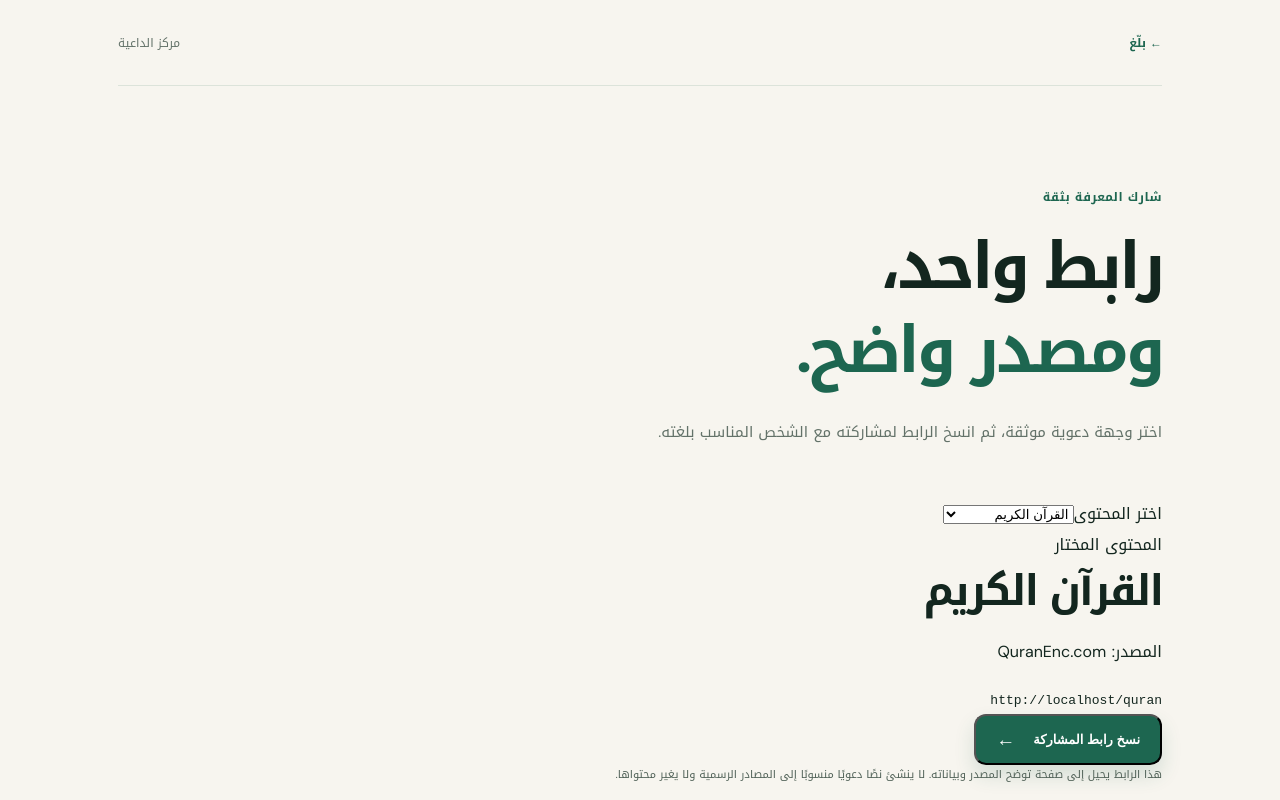
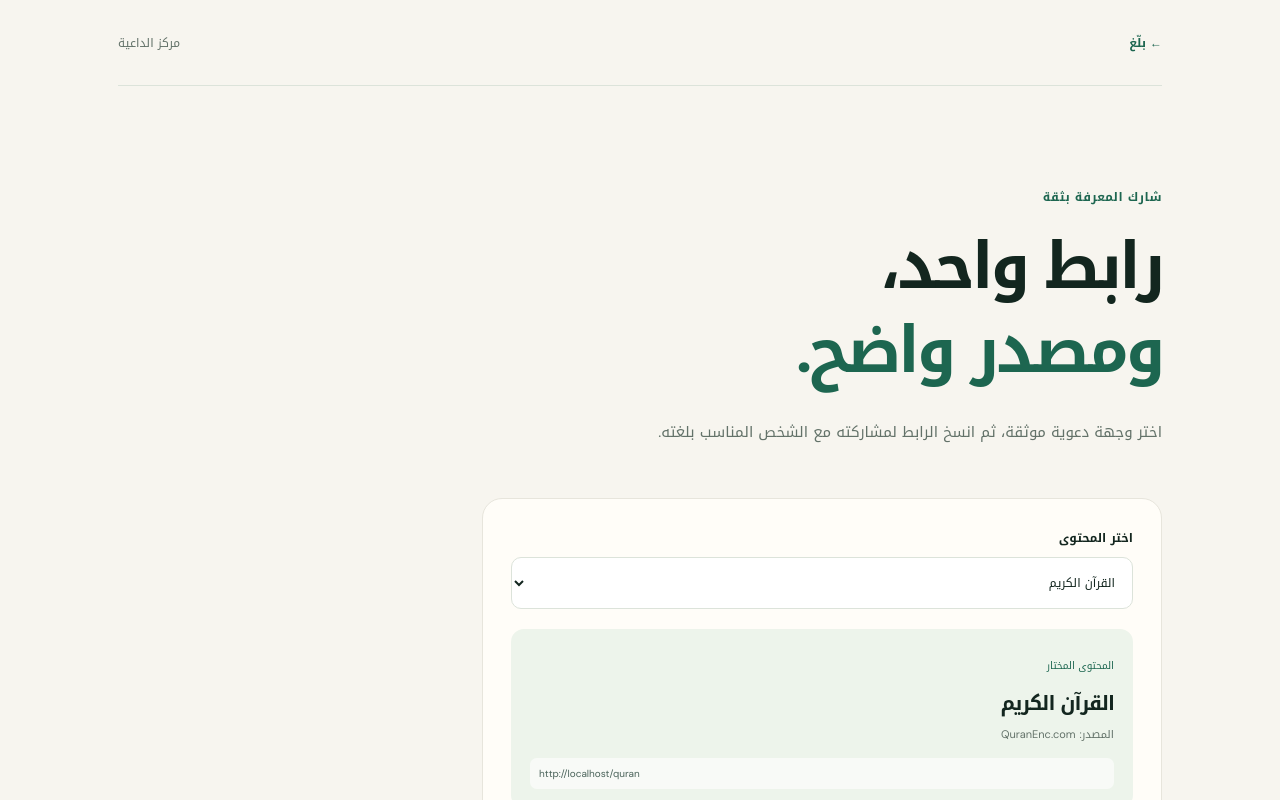
Before and after one commit to mostafasalem3500-prog/islamic-guidance-platform, a Next.js app: page /dawah in a window 1280 px wide. Shown: the top 800 px of the page. Built offline with nearby package versions, Linux system fonts and the light colour scheme.

Commit message:
feat: style library and Dawah center

```diff
--- a/app/globals.css
+++ b/app/globals.css
@@ -114,3 +114,14 @@ footer p { color:var(--muted); font-size:10px; max-width:550px; line-height:1.8;
 .hadith-detail h2 { font-size:17px; margin-bottom:9px; }
 .hadith-detail section p,.hadith-detail li { color:var(--muted); font-size:13px; line-height:2; }
 .hadith-detail ul { margin:0; padding-right:20px; }
+
+.library-types { display:flex; flex-wrap:wrap; gap:10px; margin-bottom:30px; }
+.library-types span { background:#edf4eb; color:var(--emerald); border-radius:99px; padding:10px 16px; font-size:12px; }
+.share-studio { max-width:680px; padding:28px; background:var(--paper); border:1px solid #e7e5dc; border-radius:20px; }
+.share-studio label { display:block; font-size:12px; font-weight:700; margin-bottom:8px; }
+.share-studio select { width:100%; background:white; border:1px solid var(--line); border-radius:10px; padding:13px; font:inherit; font-size:12px; color:var(--ink); }
+.share-preview { margin:20px 0; padding:19px; border-radius:13px; background:#edf4eb; }
+.share-preview > span { color:var(--emerald); font-size:10px; }
+.share-preview h2 { font-size:20px; margin:9px 0 6px; }
+.share-preview p { color:var(--muted); font-size:11px; margin:0 0 13px; }
+.share-preview code { display:block; overflow:auto; direction:ltr; text-align:left; color:#496259; background:#ffffff9c; padding:9px; border-radius:7px; font:10px "DM Sans",sans-serif; }
```
